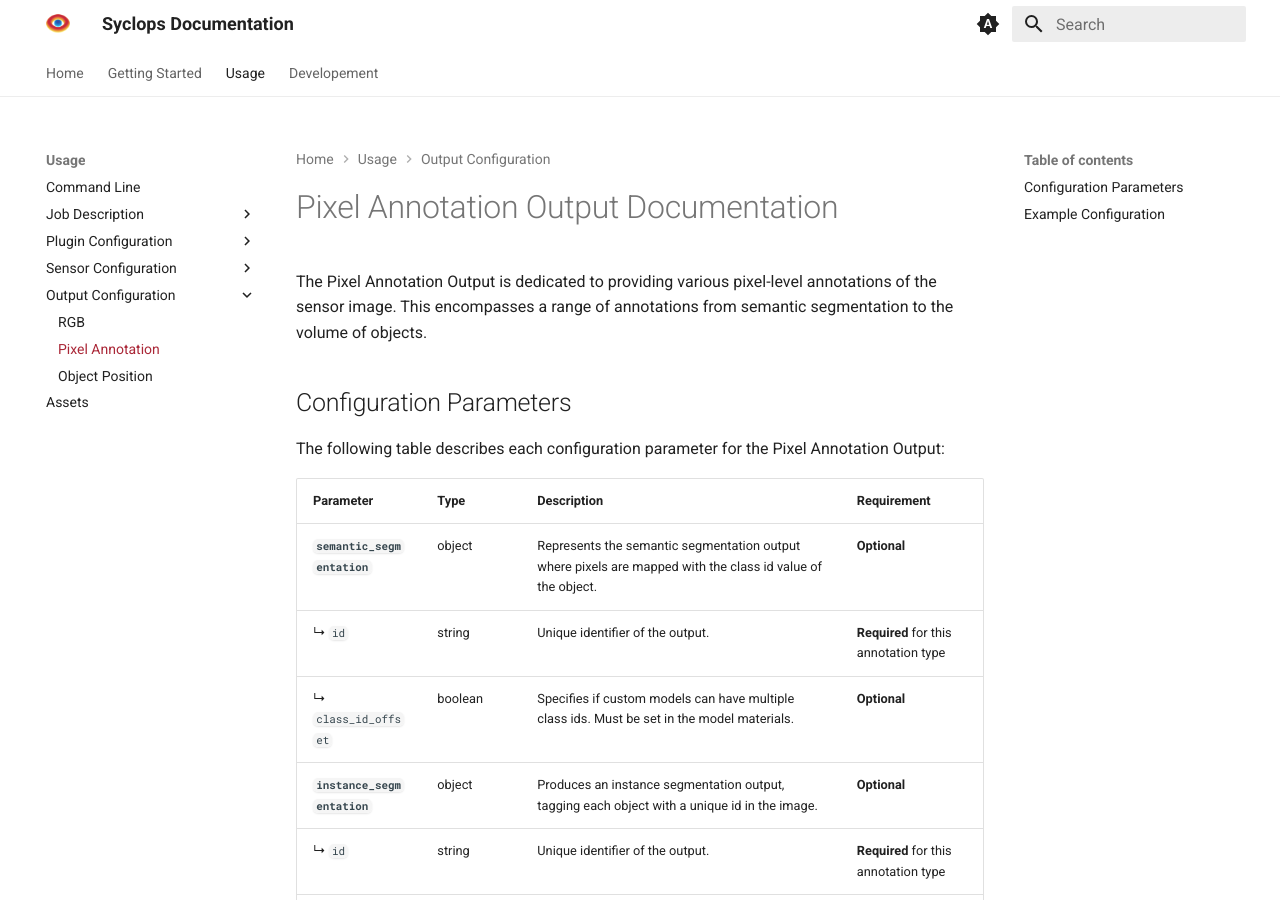
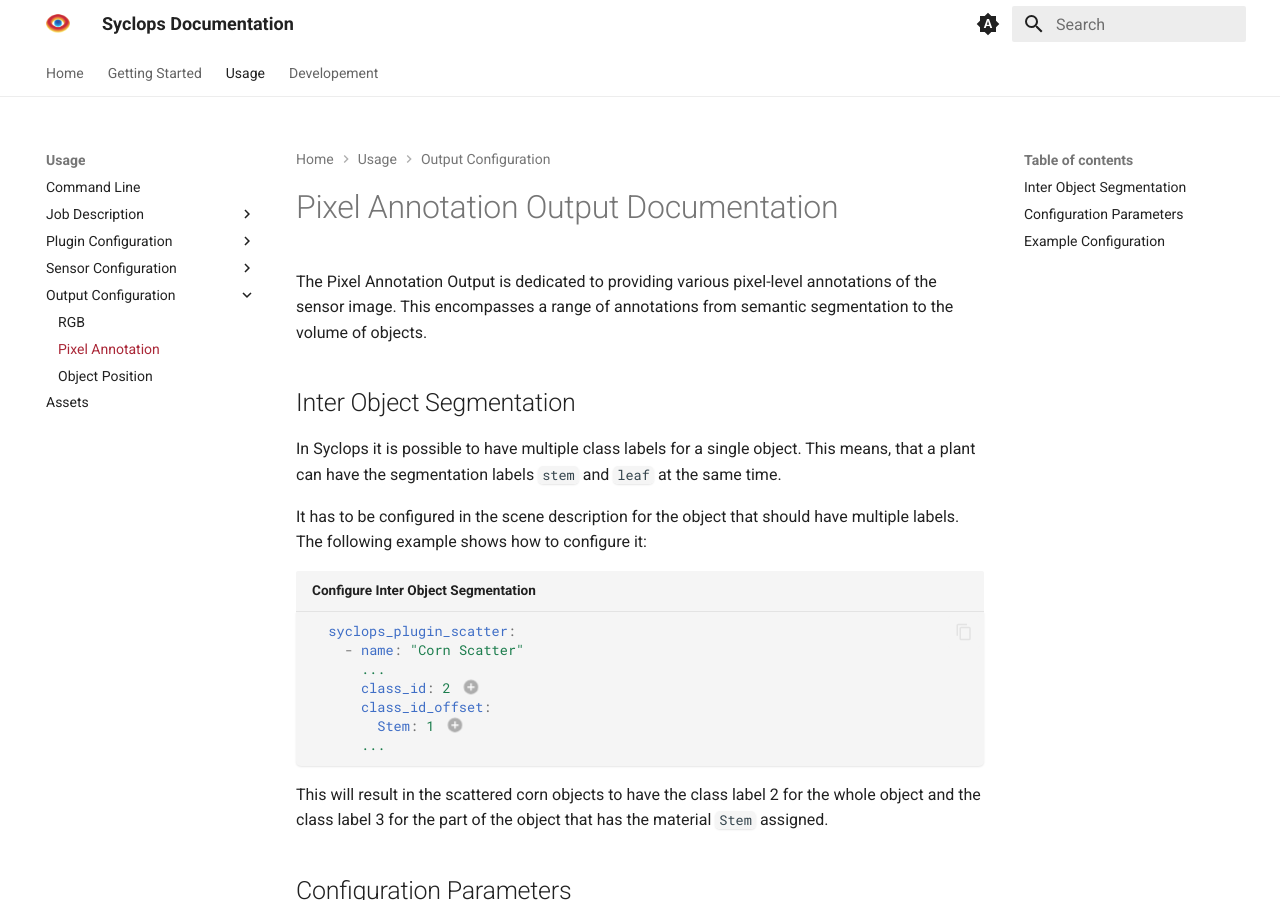
Before and after one commit to DFKI-NI/syclops, an MkDocs documentation site: the page built from docs/docs/usage/job_description/config_descriptions/pixel_annotation.md, in a window 1280 px wide and 900 px high. Built offline with MkDocs 1.6.1 and Material for MkDocs 9.7.7, drawn with Linux system fonts in a browser that asks for light colours.

Commit message:
Fix typos and update docs + code for inter object segmentation

````diff
--- a/docs/docs/usage/job_description/config_descriptions/pixel_annotation.md
+++ b/docs/docs/usage/job_description/config_descriptions/pixel_annotation.md
@@ -1,6 +1,27 @@
 # Pixel Annotation Output Documentation
 
 The Pixel Annotation Output is dedicated to providing various pixel-level annotations of the sensor image. This encompasses a range of annotations from semantic segmentation to the volume of objects.
+
+## Inter Object Segmentation
+
+In Syclops it is possible to have multiple class labels for a single object. This means, that a plant can have the segmentation labels `stem` and `leaf` at the same time.
+
+It has to be configured in the scene description for the object that should have multiple labels. The following example shows how to configure it:
+
+```yaml title="Configure Inter Object Segmentation"
+  syclops_plugin_scatter:
+    - name: "Corn Scatter"
+      ...
+      class_id: 2 # (1)!
+      class_id_offset:
+        Stem: 1 # (2)!
+      ...
+```
+
+1.  Base class label for the object.
+2.  Offset for the material `Stem`.
+
+This will result in the scattered corn objects to have the class label 2 for the whole object and the class label 3 for the part of the object that has the material `Stem` assigned.
 
 ## Configuration Parameters
 
@@ -10,7 +31,6 @@ The following table describes each configuration parameter for the Pixel Annotat
 |-------------------------|-------------------------------------------------|---------------------------------------------------------------------------------------------------------------------|---------------------------|
 | **`semantic_segmentation`** | object                                          | Represents the semantic segmentation output where pixels are mapped with the class id value of the object.           | **Optional**              |
 |     ↳ `id`              | string                                          | Unique identifier of the output.                                                                                    | **Required** for this annotation type |
-|     ↳ `class_id_offset` | boolean                                         | Specifies if custom models can have multiple class ids. Must be set in the model materials.                         | **Optional**              |
 | **`instance_segmentation`** | object                                          | Produces an instance segmentation output, tagging each object with a unique id in the image.                        | **Optional**              |
 |     ↳ `id`              | string                                          | Unique identifier of the output.                                                                                    | **Required** for this annotation type |
 | **`pointcloud`**            | object                                          | Offers 3D coordinates of every pixel in the camera coordinates in meters.                                           | **Optional**              |
````
Also changed, not shown: 2 other files.
